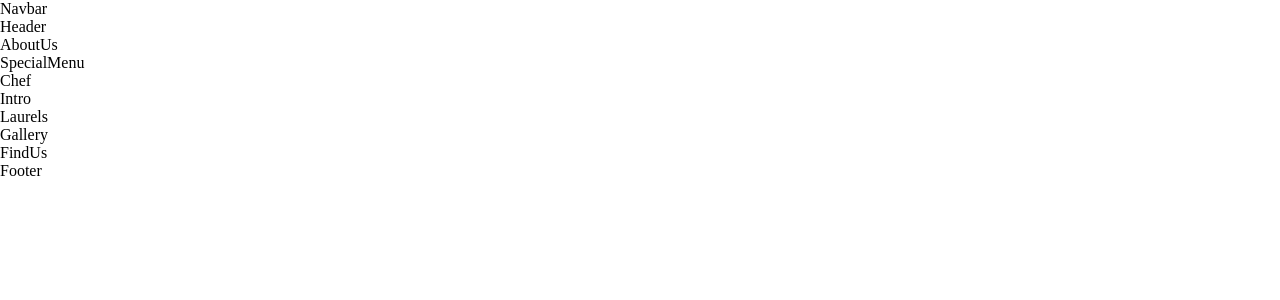
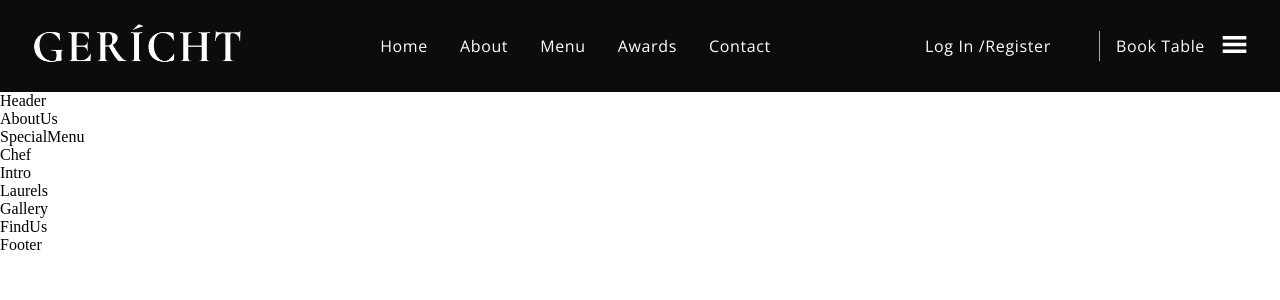
Before and after one commit to earth1168/ReactModernRestaurant, a React (Create React App) app in the folder modernrestaurant/: page / in a window 1280 px wide. Shown: the top 300 px of the page. Built offline with nearby package versions, Linux system fonts and the light colour scheme; a web font is replaced by a local one.

Commit message:
Add Navbar

```diff
--- a/modernrestaurant/src/components/Navbar/Navbar.css
+++ b/modernrestaurant/src/components/Navbar/Navbar.css
@@ -0,0 +1,113 @@
+.app__navbar{
+    width: 100%;
+    display: flex;
+    justify-content: space-between;
+    align-items: center;
+    background: var(--color-black);
+    padding: 1rem 2rem;
+}
+.app__navbar-logo{
+    display: flex;
+    justify-content: flex-start;
+    align-items: center;
+}
+.app__navbar-logo img{
+    width: 150px;
+}
+.app__navbar-links{
+    flex: 1;
+    display: flex;
+    justify-content: center;
+    align-items: center;
+    list-style: none;
+}
+.app__navbar-links li{
+    margin: 0 1rem;
+    cursor: pointer;
+}
+.app__navbar-links li:hover{
+    color: var(--color-grey)
+}
+.app__navbar-login{
+    display: flex;
+    justify-content: flex-end;
+    align-items: center;
+}
+.app__navbar-login a{
+    margin: 0 1rem;
+    text-decoration: none;
+    transition: 0.5s ease;
+}
+.app__navbar-login a:hover{
+    border-bottom: 1px solid var(--color-golden);
+}
+.app__navbar-login div {
+    width: 1px;
+    height: 30px;
+    background-color: var(--color-grey);
+}
+.app__navbar-smallscreen{
+    display: none;
+}
+.app__navbar-smallscreen_overlay{
+    position: fixed;
+    top: 0;
+    left: 0;
+    width: 100%;
+    height: 100vh;
+    background: var(--color-black);
+    transition: 0.5s ease;
+
+    flex-direction: column;
+    z-index: 5;
+}
+.app__navbar-smallscreen_overlay .overlay_close{
+    font-size: 27px;
+    color: var(--color-golden);
+    cursor: pointer;
+
+    position: absolute;
+    top: 20px;
+    right: 20px;
+}
+
+.app__navbar-smallscreen_links{
+    list-style: none;
+}
+
+.app__navbar-smallscreen_links li{
+    margin: 2rem;
+    cursor: pointer;
+    color: var(--color-golden);
+    font-size: 2rem;
+    text-align: center;
+    font-family: var(--font-base);
+}
+.app__navbar-smallscreen_links li:hover{
+color: var(--color-white);
+}
+
+@media screen and (max-width: 2000px){
+ .app__navbar-logo img{
+     width: 210px;
+ }
+}
+@media screen and (max-width: 1150px){
+    .app__navbar-links{
+        display: none;
+    }
+    .app__navbar-smallscreen{
+        display: flex;
+    }
+}
+@media screen and (max-width: 650px){
+    .app__navbar{
+        padding: 1rem;
+    }
+    .app__navbar-login{
+        display: none;
+    }
+    .app__navbar-logo img{
+        width: 110px;
+    }
+}
--- a/modernrestaurant/src/components/Navbar/Navbar.jsx
+++ b/modernrestaurant/src/components/Navbar/Navbar.jsx
@@ -1,11 +1,50 @@
-import React from 'react';
+import React, {useState} from 'react';
+import { GiHamburgerMenu } from 'react-icons/gi';
+import { MdOutlineRestaurantMenu } from 'react-icons/md';
+import images from '../../constants/images';
 
 import './Navbar.css';
 
-const Navbar = () => (
-  <div>
-    Navbar
-  </div>
-);
+const Navbar = () => {
+  const [toggleMenu, setToggleMenu] = useState(false);
+
+  return(
+    <nav className="app__navbar">
+      <div className="app__navbar-logo">
+        <img src={ images.gericht} alt="app logo" />
+      </div>
+      <ul className="app__navbar-links">
+        <li className="p__opensans"><a href="#home">Home</a></li>
+        <li className="p__opensans"><a href="#about">About</a></li>
+        <li className="p__opensans"><a href="#menu">Menu</a></li>
+        <li className="p__opensans"><a href="#awards">Awards</a></li>
+        <li className="p__opensans"><a href="#contact">Contact</a></li>
+      </ul>
+      <div className="app__navbar-login">
+        <a href="#login" className="p__opensans">Log In /Register</a> <a />
+        <div />
+        <a href="/" className="p__opensans">Book Table</a>
+      </div>
+      <div className="app__navbar-small">
+        <GiHamburgerMenu color="#fff" fontSize={27} onClick={() => setToggleMenu(true)}/>
+
+        {toggleMenu && (
+        <div className="app__navbar-smallscreen_overlay flex_center slide-bottom">
+          <MdOutlineRestaurantMenu fontSize={27} className="overlay_close" onClick={() =>setToggleMenu(false)} />
+
+        <ul className="app__navbar-smallscreen_links">
+          <li className="p__opensans"><a href="#home">Home</a></li>
+          <li className="p__opensans"><a href="#about">About</a></li>
+          <li className="p__opensans"><a href="#menu">Menu</a></li>
+          <li className="p__opensans"><a href="#awards">Awards</a></li>
+          <li className="p__opensans"><a href="#contact">Contact</a></li>
+          </ul>
+        </div>
+        )}
+
+      </div>
+    </nav>
+    )
+  }
 
 export default Navbar;
```
